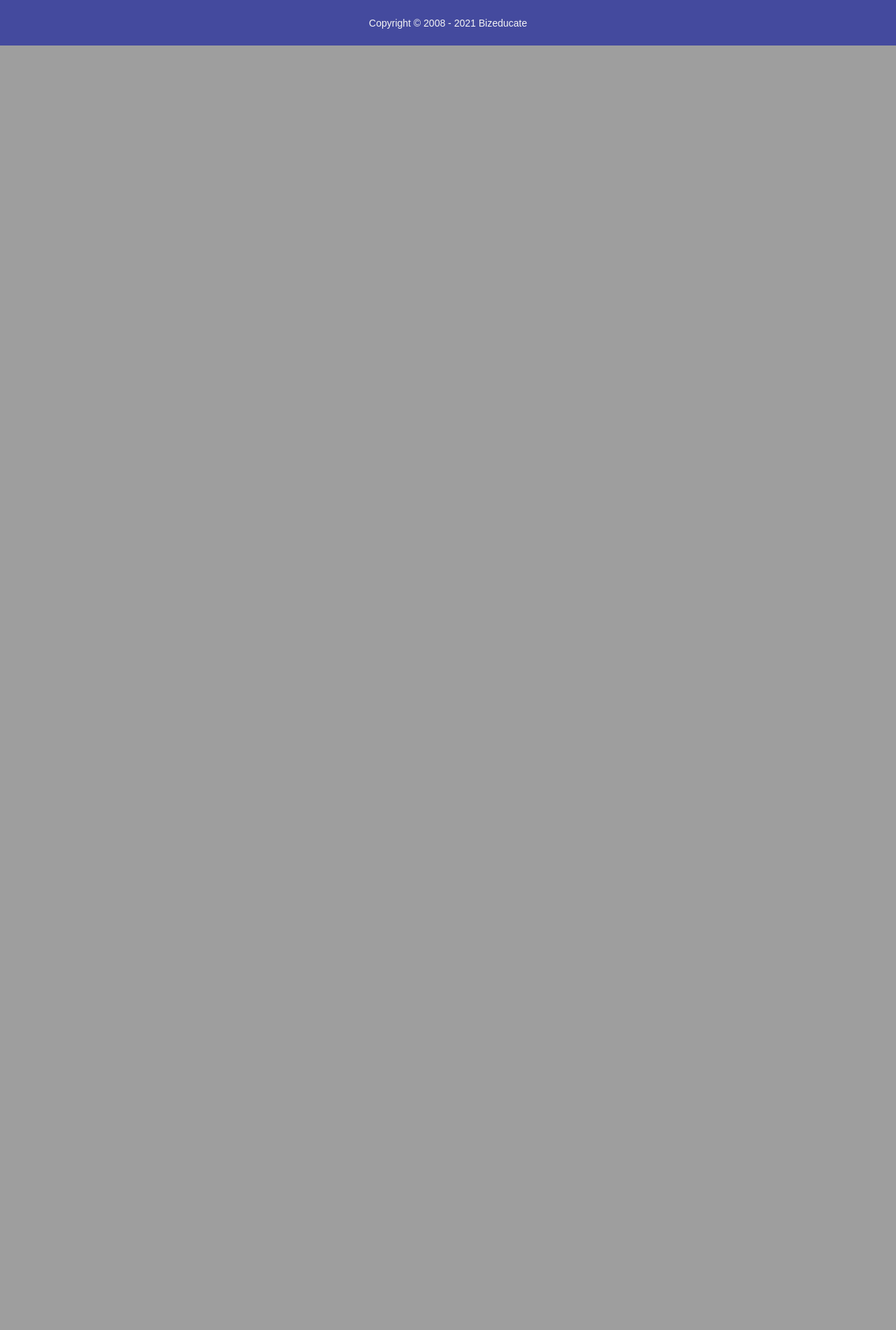
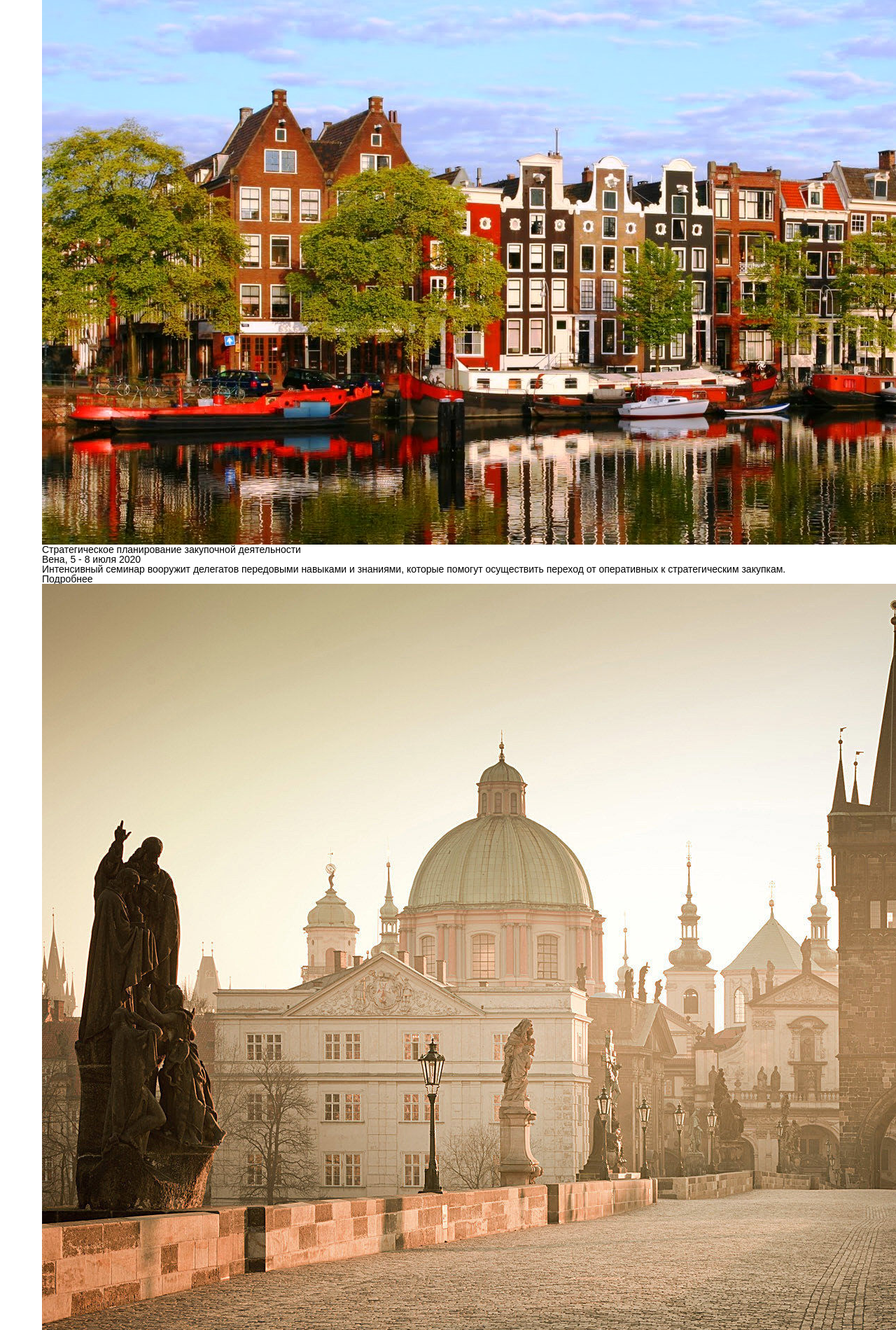
Before and after one commit to MaksymUK/Bizeducate_website_Flask, a Flask app: template bizeducateapp/templates/index.html in a window 1280 px wide. Shown: the part 1000-2900 px from the top of the page at 70% size. Before the commit the page ends 1065 px from the top, so only its background shows below. Run offline with Flask 2, Linux system fonts and the light colour scheme; the template is opened without the code that fills it, so the values that code supplies are empty.

Commit message:
changes to index

```diff
--- a/bizeducateapp/templates/index.html
+++ b/bizeducateapp/templates/index.html
@@ -52,7 +52,61 @@
 				</div>
 			</section>
 			<section class="upcomming-events">
-
+				<div class="container">
+					<div class="upcomming-events__title title"></div>
+					<div class="upcomming-events__body">
+						<div class="upcomming-events__row">
+							<div class="upcomming-events__column">
+								<div class="item-upcomming-events">
+									<div class="item-upcomming-events__picture">
+										<img src="/bizeducateapp/static/amsterdam3.jpg" alt="">
+									</div>
+									<div class="item-upcomming-events__title">Стратегическое планирование закупочной деятельности
+									</div>
+									<div class="item-upcomming-events__venue">Вена, 5 - 8 июля 2020
+									</div>
+									<div class="item-upcomming-events__preview">Интенсивный семинар вооружит делегатов передовыми навыками и знаниями, которые помогут осуществить переход от
+									оперативных к стратегическим закупкам.
+									</div>
+									<div class="item-upcomming-events__buttom">Подробнее
+									</div>
+								</div>
+							</div>
+							<div class="upcomming-events__column">
+								<div class="item-upcomming-events">
+									<div class="item-upcomming-events__picture">
+										<img src="/bizeducateapp/static/PRAGUE_06.jpg" alt="">
+									</div>
+									<div class="item-upcomming-events__title">Стратегический маркетинг. Позиционирование на международных рынках. Перспективы экспортного кредитования
+									</div>
+									<div class="item-upcomming-events__venue">Рим, 1 - 8 июля 2021
+									</div>
+									<div class="item-upcomming-events__preview">Передовой опыт выхода на международные рынки в банковской отрасли, установление деловых контактов для развития
+									экспортного финансирования.
+									</div>
+									<div class="item-upcomming-events__buttom">Подробнее
+									</div>
+								</div>
+							</div>
+							<div class="upcomming-events__column">
+								<div class="item-upcomming-events">
+									<div class="item-upcomming-events__picture">
+										<img src="/bizeducateapp/static/Vienna.jpg" alt="">
+									</div>
+									<div class="item-upcomming-events__title">Английское контрактное право. Практические аспекты
+									</div>
+									<div class="item-upcomming-events__venue">Лондон, 3 - 8 июля 2021
+									</div>
+									<div class="item-upcomming-events__preview">Слушатели смогут повысить квалификацию в области контрактного права посредством участия в интерактивном курсе и решении
+									тестовых заданий по отдельным видам договоров.
+									</div>
+									<div class="item-upcomming-events__buttom">Подробнее
+									</div>
+								</div>
+							</div>
+						</div>
+					</div>
+				</div>
 			</section>
 		</div>
 		<footer class="footer">
```
Also changed, not shown: bizeducateapp/static/PRAGUE_06.jpg (added), bizeducateapp/static/Vienna.jpg (added), bizeducateapp/static/amsterdam3.jpg (added).
